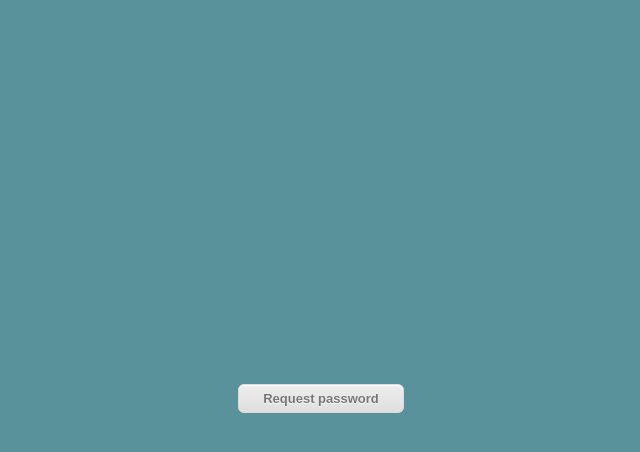
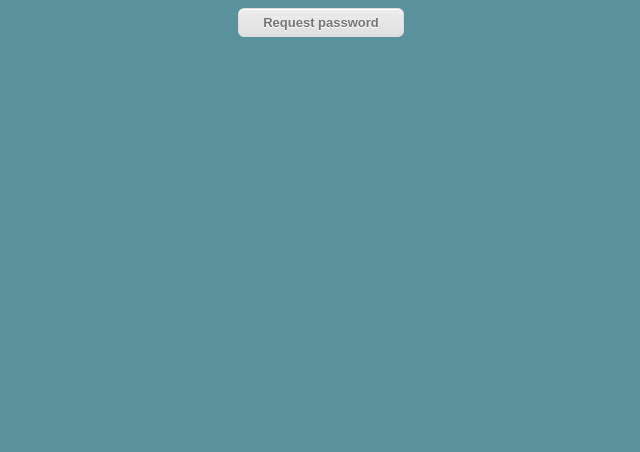
Before and after one commit to Jupipou/PasswordGiver, a plain HTML site: page index.html in a window 1280 px wide. Shown: the whole page, without its empty margins (319-959 px from the left). Drawn offline with Linux system fonts and the light colour scheme.

Commit message:
Update index.html

```diff
--- a/index.html
+++ b/index.html
@@ -4,12 +4,12 @@
     <meta charset="UTF-8">
     <meta http-equiv="X-UA-Compatible" content="IE=edge">
     <meta name="viewport" content="width=device-width, initial-scale=1.0">
-    <title>Document</title>
+    <title>Password Giver</title>
     <style>
 body {
 background-color: rgb(90, 146, 156);
 text-align: center;
-margin-top: 30%;
+top: 50%;
 }
 
 button {
```
